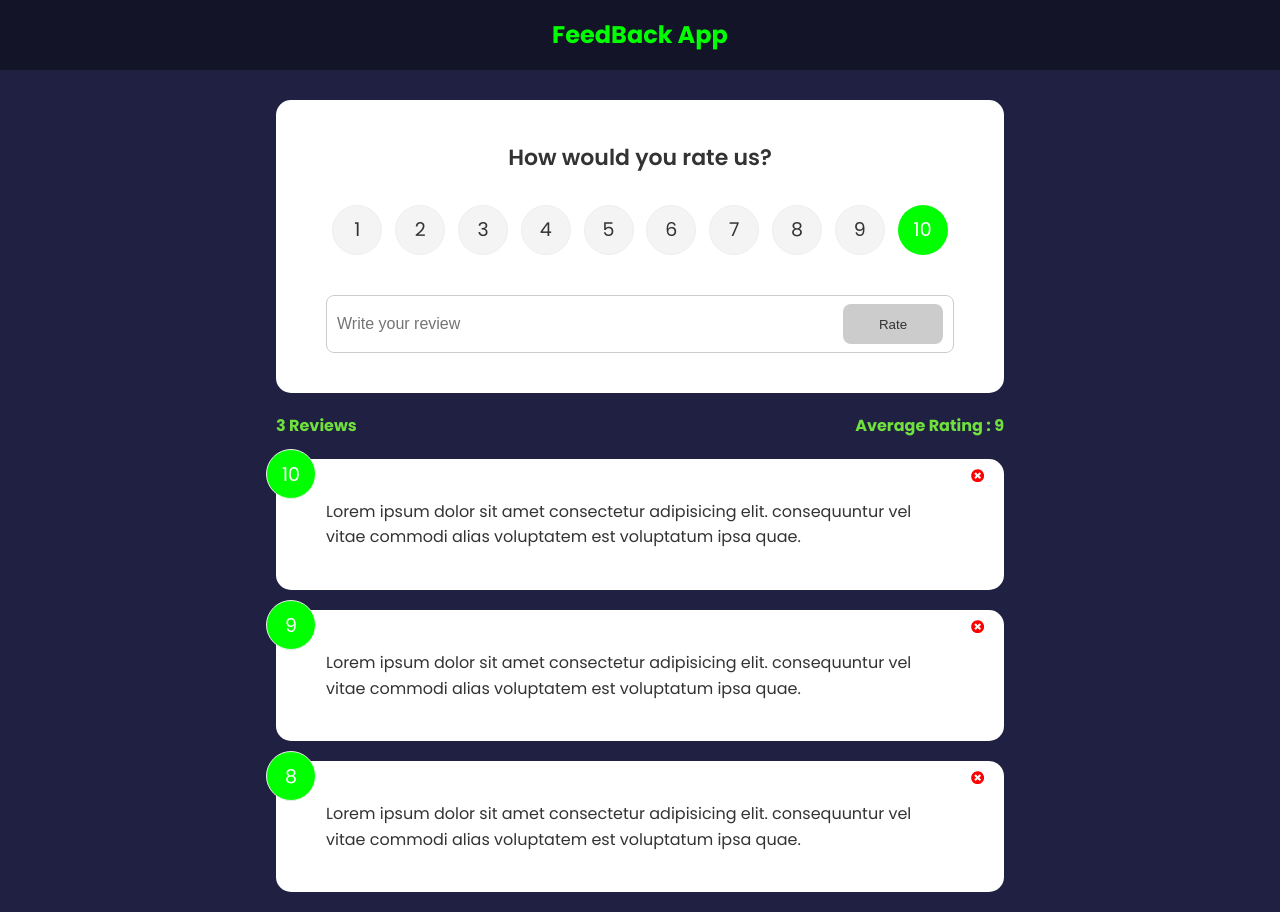
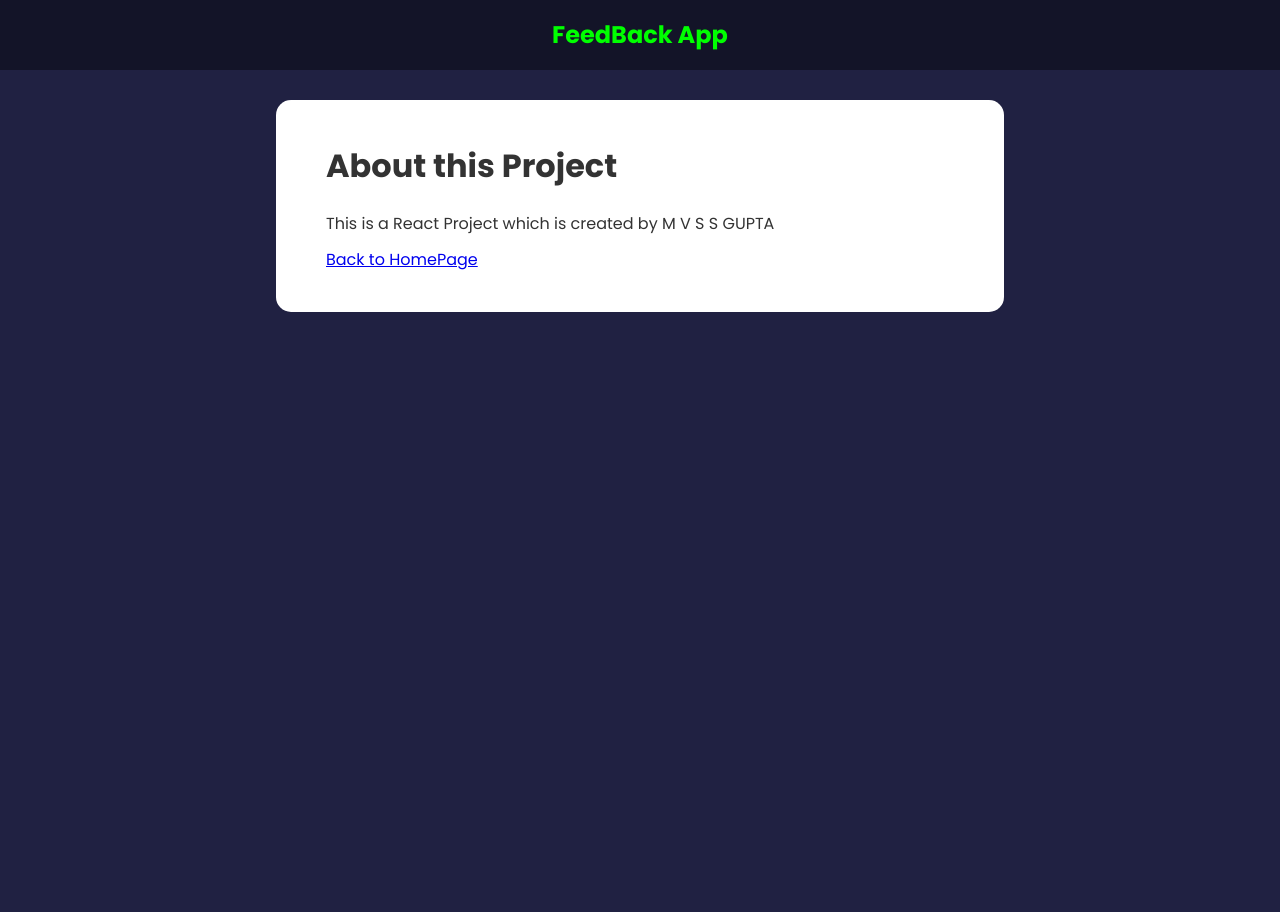
Before and after one commit to mvssgupta/feedback-form-app, a React (Create React App) app: page /about in a window 1280 px wide. After the commit the page ends 800 px from the top, so only its background shows below. Built offline with nearby package versions, Linux system fonts and the light colour scheme.

Commit message:
created a AboutPage component and implemented react-routing

```diff
--- a/src/App.js
+++ b/src/App.js
@@ -1,5 +1,6 @@
 //* This the main component also known as root component
 import React from "react";
+import { BrowserRouter as Router, Route ,Routes} from "react-router-dom";
 //this below package is used for generating new unique id for each of our new feedback
 import {v4 as uuidv4} from "uuid";
 import { useState } from "react";
@@ -8,6 +9,7 @@
 import feedBackData from "./data/feedBackData";
 import FeedbackStats from "./components/FeedbackStats";
 import FeedbackForm from "./components/FeedbackForm";
+import AboutPage from "./pages/AboutPage";
 
 function App() {
   const [feedback, setFeedback] = useState(feedBackData)
@@ -29,15 +31,26 @@
   };
 
   return (
-    <div>
+    <Router>
       {/* we can pass arguments to the below header component */}
       <HeaderComponent></HeaderComponent>
       <div className="container">
-      <FeedbackForm handleAddFeedback = {addFeedback}></FeedbackForm>
-      <FeedbackStats feedback = {feedback}></FeedbackStats>
-      <FeedbackList feedback = {feedback} handleDelete ={deleteFeedback}></FeedbackList>
+      <Routes>
+
+        <Route exact path='/' element = {
+          <>
+            <FeedbackForm handleAddFeedback = {addFeedback}></FeedbackForm>
+            <FeedbackStats feedback = {feedback}></FeedbackStats>
+            <FeedbackList feedback = {feedback} handleDelete ={deleteFeedback}></FeedbackList>
+          </>
+          }
+        >
+        </Route>
+        <Route path='/about' element = {<AboutPage></AboutPage>}>
+        </Route>
+      </Routes>
       </div>
-    </div>
+    </Router>
   );
 }
 
--- /dev/null
+++ b/src/pages/AboutPage.jsx
@@ -0,0 +1,16 @@
+import React from 'react'
+import Card from '../components/shared/Card'
+
+function AboutPage() {
+  return (
+    <Card>
+    <div className="about">
+        <h1>About this Project</h1>
+        <p>This is a React Project which is created by M V S S GUPTA</p>
+        <a href="/">Back to HomePage</a>
+    </div>
+    </Card>
+  )
+}
+
+export default AboutPage
```
